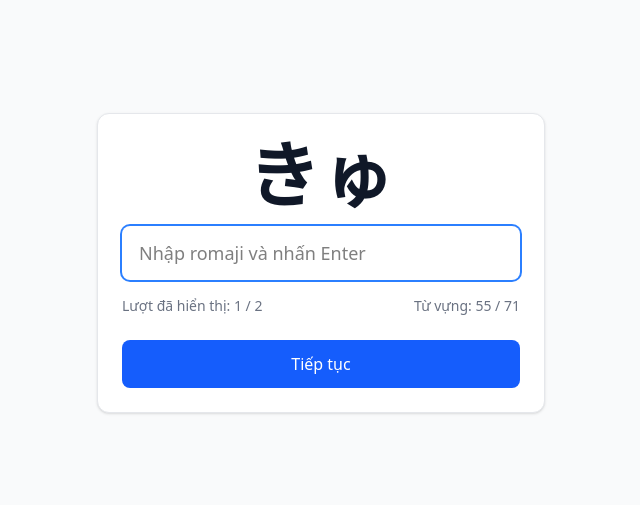
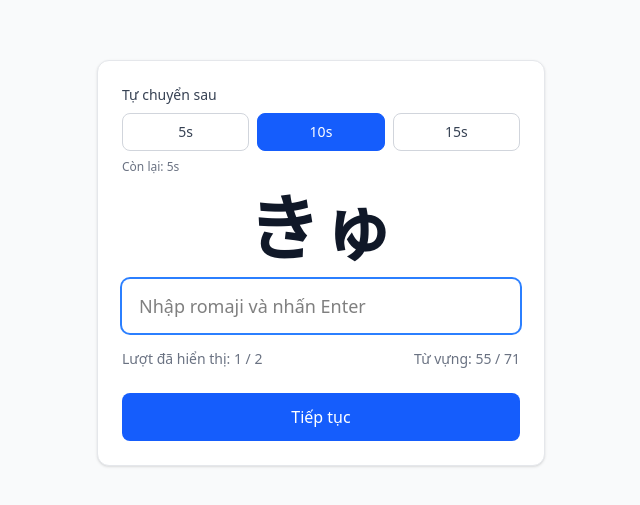
Before and after one commit to ngocquangdang/jp-trainer, a React (Vite) app: page / in a window 1280 px wide. Shown: the part 137-642 px from the top of the page, without its empty margins (319-959 px from the left). Built offline with nearby package versions, Linux system fonts and the light colour scheme.

Commit message:
add countdown

```diff
--- a/src/App.tsx
+++ b/src/App.tsx
@@ -1,4 +1,4 @@
-import { useEffect, useMemo, useRef, useState, type KeyboardEvent } from 'react'
+import { useCallback, useEffect, useMemo, useRef, useState, type KeyboardEvent } from 'react'
 import wordsData from './data/words.json'
 
 type WordItem = {
@@ -19,6 +19,9 @@ const App = () => {
   const [shownCounts, setShownCounts] = useState<Record<number, number>>({})
   const [error, setError] = useState<string | null>(null)
   const inputRef = useRef<HTMLInputElement | null>(null)
+  const [selectedSeconds, setSelectedSeconds] = useState<number>(10)
+  const [remainingSeconds, setRemainingSeconds] = useState<number>(10)
+  const timerRef = useRef<number | null>(null)
 
 
   useEffect(() => {
@@ -39,7 +42,31 @@ const App = () => {
     return words[currentIndex]
   }, [words, currentIndex])
 
-  const findNextIndex = (): number | null => {
+  // Countdown: reset and start when word or selection changes
+  useEffect(() => {
+    if (!currentWord) return
+    setRemainingSeconds(selectedSeconds)
+    if (timerRef.current) {
+      window.clearInterval(timerRef.current)
+    }
+    timerRef.current = window.setInterval(() => {
+      setRemainingSeconds((prev) => {
+        if (prev <= 1) {
+          // time's up → auto advance
+          window.clearInterval(timerRef.current || undefined)
+          goToNextRandomWord()
+          return selectedSeconds // will be reset by effect on index change
+        }
+        return prev - 1
+      })
+    }, 1000)
+
+    return () => {
+      if (timerRef.current) window.clearInterval(timerRef.current)
+    }
+  }, [currentIndex, selectedSeconds, currentWord])
+
+  const findNextIndex = useCallback((): number | null => {
     if (words.length === 0) return null
     const candidates = words
       .map((_, idx) => idx)
@@ -47,22 +74,25 @@ const App = () => {
 
     if (candidates.length === 0) return null
     return candidates[getRandomIndex(candidates.length)]
-  }
+  }, [words, shownCounts])
+
+  const goToNextRandomWord = useCallback(() => {
+    const next = findNextIndex()
+    if (next === null) {
+      setError('Hoàn thành! Không còn từ nào để luyện nữa.')
+      return
+    }
+    setCurrentIndex(next)
+    setShownCounts((prev) => ({ ...prev, [next]: (prev[next] ?? 0) + 1 }))
+    setInputValue('')
+  }, [findNextIndex])
 
   const handleSubmit = () => {
     if (!currentWord) return
     const isCorrect = inputValue.trim().toLowerCase() === currentWord.roma.toLowerCase()
     if (!isCorrect) return setError('Sai! Vui lòng thử lại.')
 
-    const next = findNextIndex()
-    if (next === null) {
-      setError('Hoàn thành! Không còn từ nào để luyện nữa.')
-      return
-    }
-
-    setCurrentIndex(next)
-    setShownCounts((prev) => ({ ...prev, [next]: (prev[next] ?? 0) + 1 }))
-    setInputValue('')
+    goToNextRandomWord()
   }
 
   const handleKeyDown = (e: KeyboardEvent<HTMLInputElement>) => {
@@ -78,10 +108,48 @@ const App = () => {
     )
   }
 
+
+
   return (
     <main className="min-h-screen flex items-center justify-center bg-gray-50 p-4">
       <div className="w-full max-w-md bg-white rounded-xl shadow-sm border border-gray-200 p-6">
         <div className="flex flex-col items-center gap-4">
+          {/* Countdown selector */}
+          <div className="w-full">
+            <fieldset className="w-full" aria-label="Chọn thời gian tự chuyển">
+              <legend className="text-sm font-medium text-gray-700 mb-2">Tự chuyển sau</legend>
+              <div className="grid grid-cols-3 gap-2" role="radiogroup">
+                {[5, 10, 15].map((sec) => {
+                  const isActive = selectedSeconds === sec
+                  const base = 'w-full rounded-lg border px-3 py-2 text-sm font-medium focus:outline-none focus:ring-2 focus:ring-offset-2'
+                  const active = 'border-blue-600 bg-blue-600 text-white focus:ring-blue-500'
+                  const inactive = 'border-gray-300 bg-white text-gray-700 hover:border-gray-400 focus:ring-gray-300'
+                  const className = `${base} ${isActive ? active : inactive}`
+                  return (
+                    <button
+                      key={sec}
+                      type="button"
+                      role="radio"
+                      aria-checked={isActive}
+                      aria-label={`${sec} giây`}
+                      tabIndex={0}
+                      className={className}
+                      onClick={() => setSelectedSeconds(sec)}
+                      onKeyDown={(e) => {
+                        if (e.key === 'Enter' || e.key === ' ') setSelectedSeconds(sec)
+                      }}
+                    >
+                      {sec}s
+                    </button>
+                  )
+                })}
+              </div>
+            </fieldset>
+            <div className="mt-2 text-xs text-gray-500" aria-live="polite">
+              Còn lại: {remainingSeconds}s
+            </div>
+          </div>
+
           <div
             role="heading"
             aria-level={1}
```
